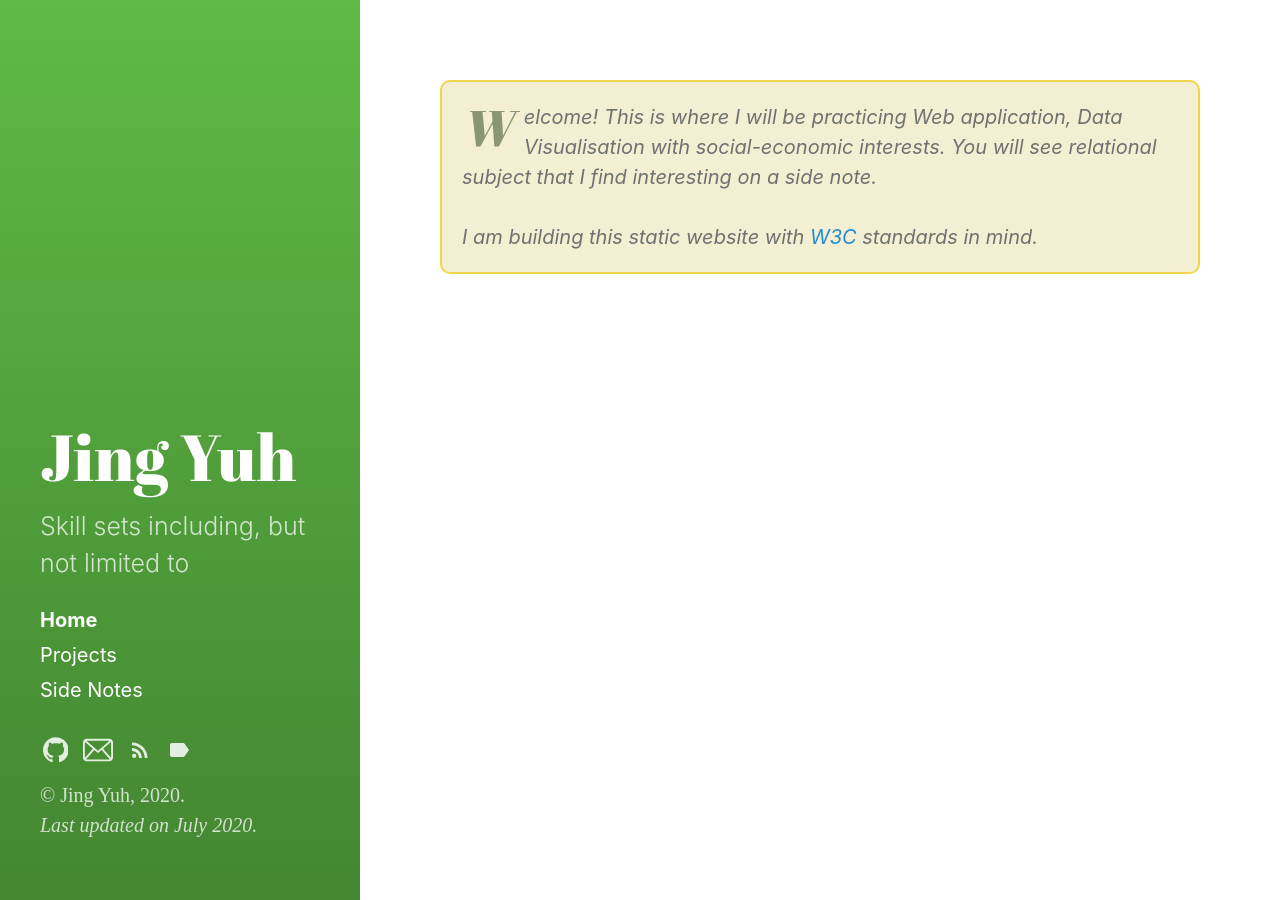
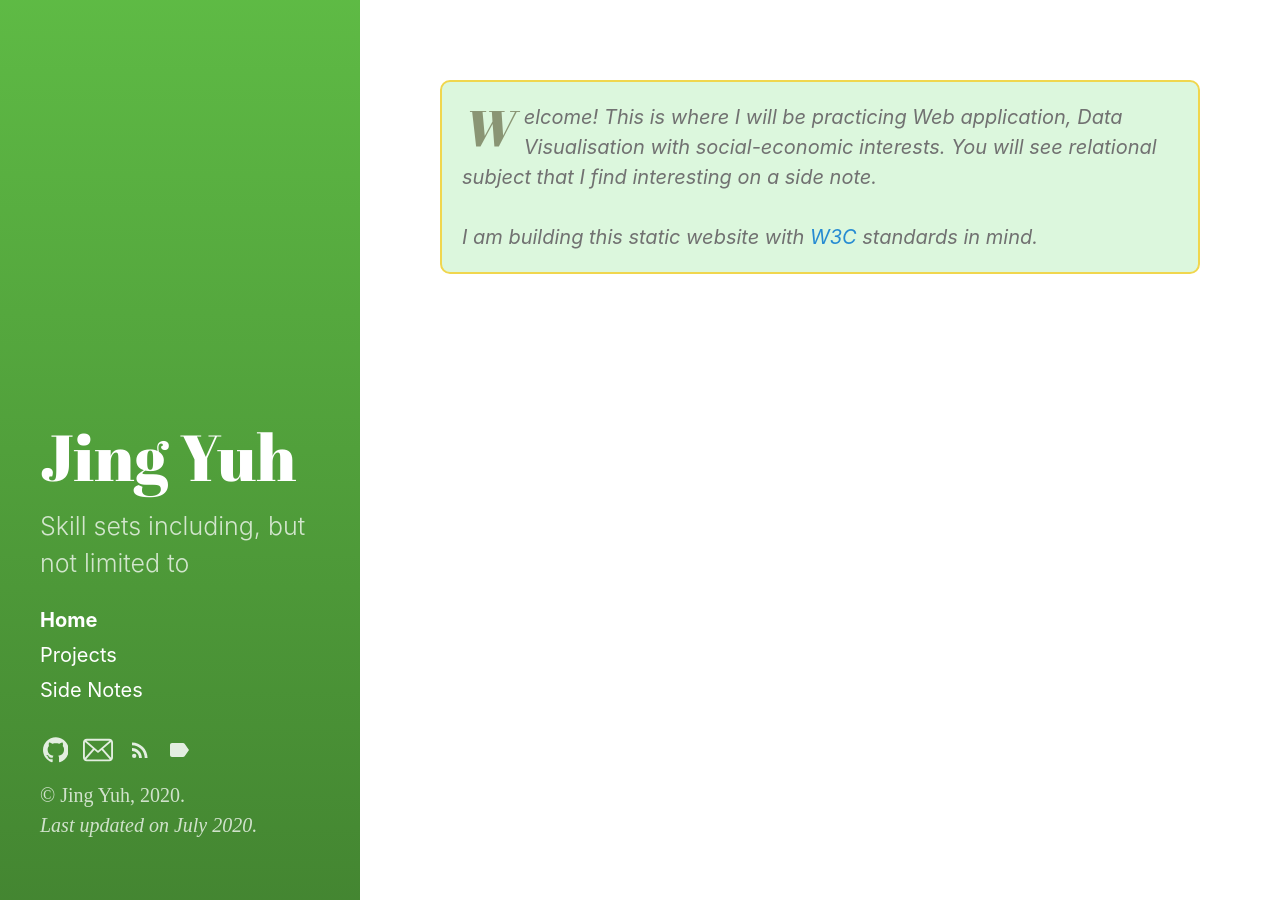
Before and after one commit to jyang123-bit/Website, a Jekyll site: the page built from index.html, in a window 1280 px wide. Built offline with Jekyll 4.4.1, drawn with Linux system fonts in a browser that asks for light colours; the list of posts is cut into pages by our own code.

Commit message:
Update _message.scss

```diff
--- a/_sass/hydeout/_message.scss
+++ b/_sass/hydeout/_message.scss
@@ -4,7 +4,8 @@
 // or to a parent if there are multiple elements to show.
 
 .message {
-  background-color: #f2efd3;
+  background-color: #DCF7DD;
+    //#f2efd3
   color: #717171;
   margin-bottom: 1rem;
   padding: 1rem;
```
